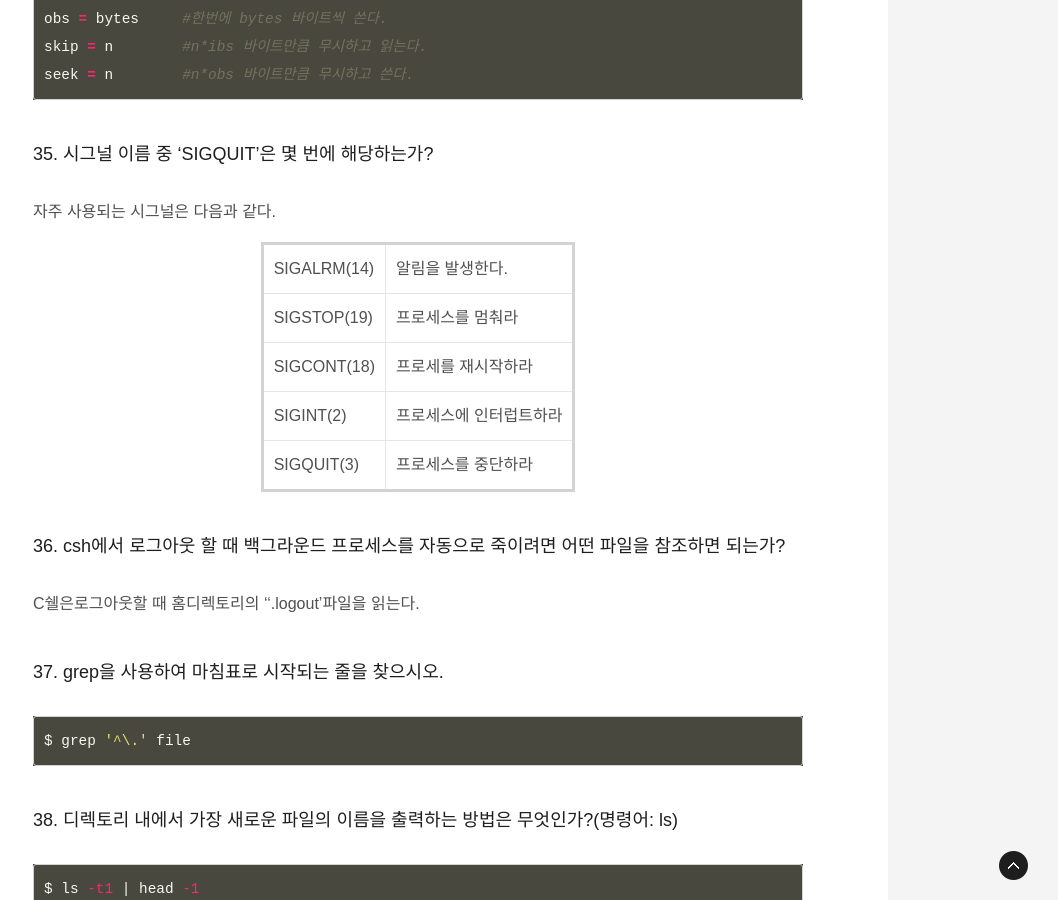
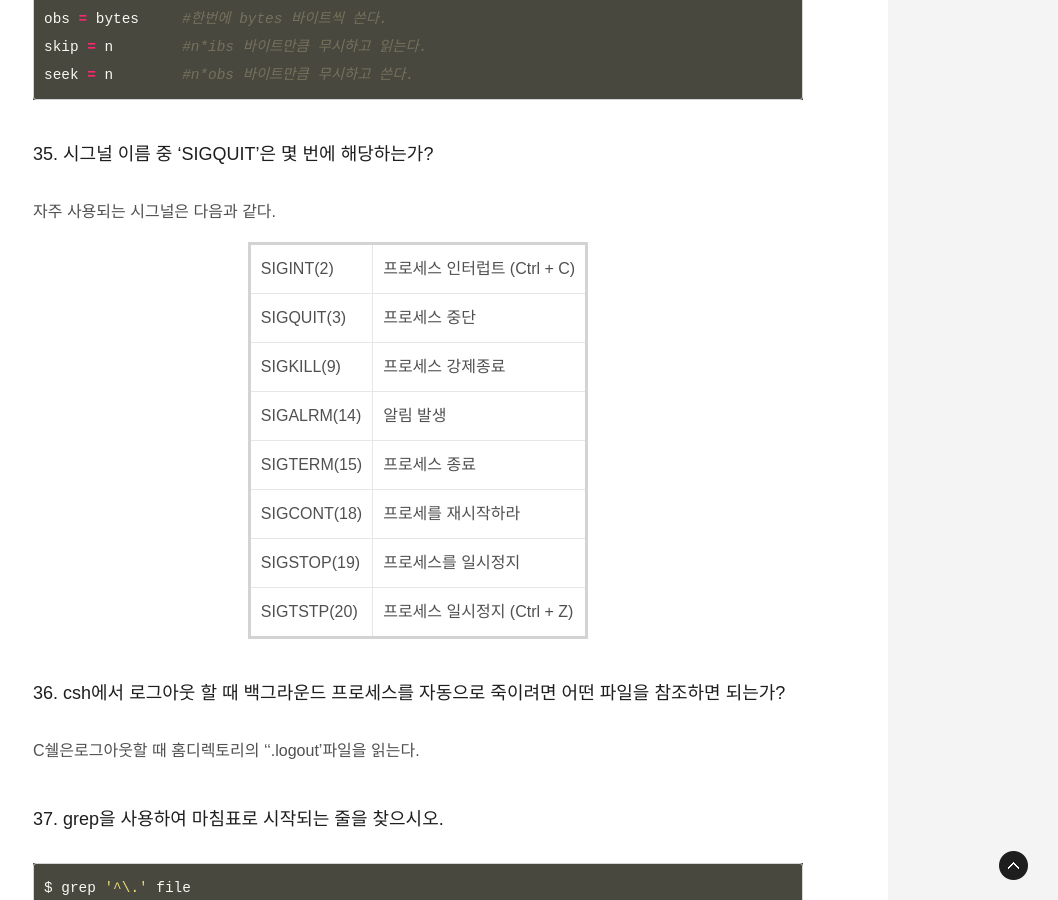
Before and after one commit to ThroughKim/throughkim.github.com, a Jekyll site: the page built from _posts/2017-01-04-linux-12.md, in a window 1280 px wide and 900 px high, scrolled down 9655 px. Shown: the whole window, without its empty margins (222-1280 px from the left). Built offline with Jekyll 4.4.1, drawn with Linux system fonts in a browser that asks for light colours; some web fonts are replaced.

Commit message:
upload blog

```diff
--- a/_posts/2017-01-04-linux-12.md
+++ b/_posts/2017-01-04-linux-12.md
@@ -322,11 +322,14 @@ seek = n        #n*obs 바이트만큼 무시하고 쓴다.
 
 자주 사용되는 시그널은 다음과 같다.
 
-SIGALRM(14) | 알림을 발생한다.
-SIGSTOP(19) | 프로세스를 멈춰라
+SIGINT(2) | 프로세스 인터럽트 (Ctrl + C)
+SIGQUIT(3) | 프로세스 중단
+SIGKILL(9) | 프로세스 강제종료
+SIGALRM(14) | 알림 발생
+SIGTERM(15) | 프로세스 종료
 SIGCONT(18) | 프로세를 재시작하라
-SIGINT(2) | 프로세스에 인터럽트하라
-SIGQUIT(3) | 프로세스를 중단하라
+SIGSTOP(19) | 프로세스를 일시정지
+SIGTSTP(20) | 프로세스 일시정지 (Ctrl + Z)
 
 ### 36. csh에서 로그아웃 할 때 백그라운드 프로세스를 자동으로 죽이려면 어떤 파일을 참조하면 되는가?
 C쉘은로그아웃할 때 홈디렉토리의 ''.logout'파일을 읽는다.
```
